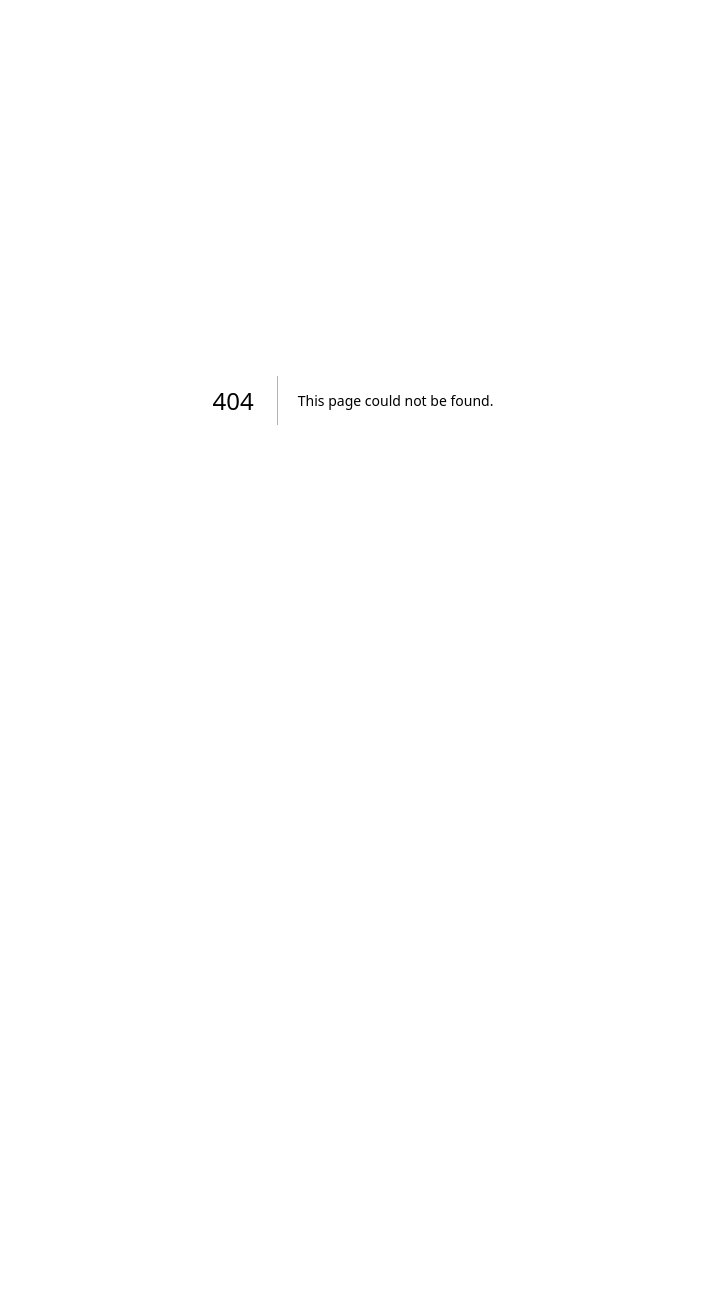
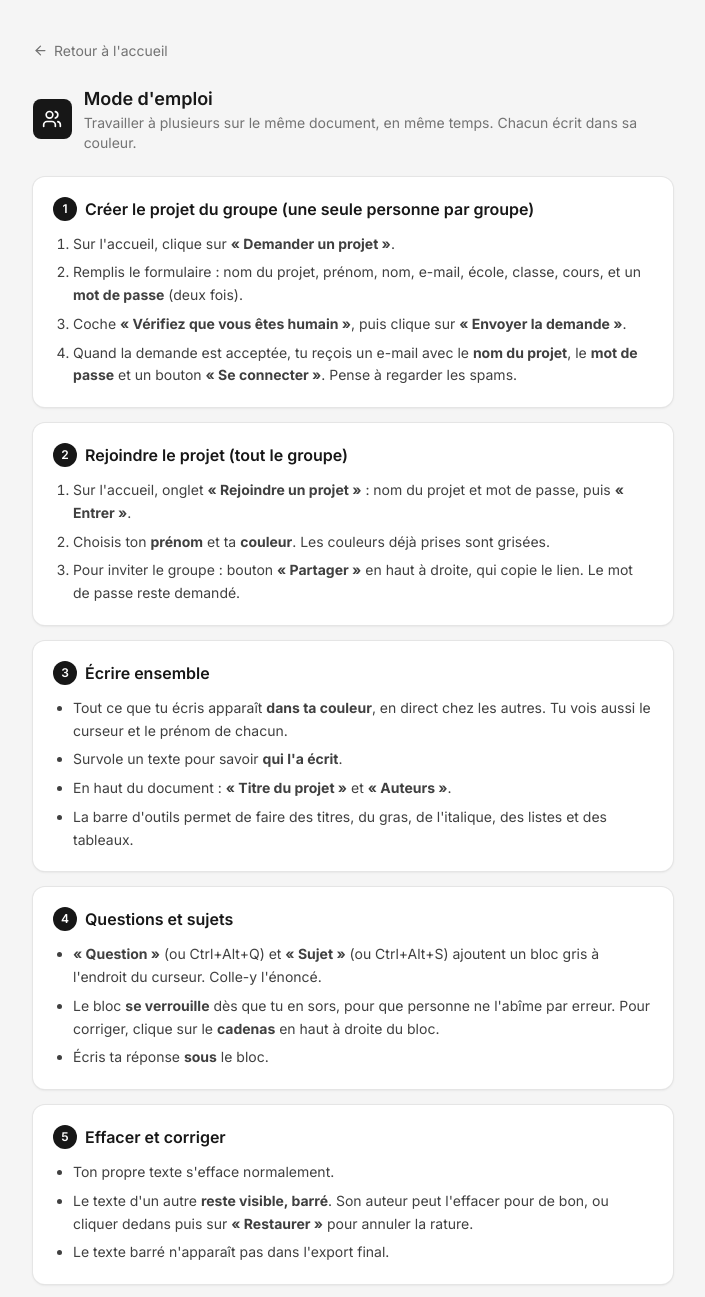
Before and after one commit to BauwensThomas/atelier-de-groupe, a Next.js app: page /aide in a window 1280 px wide. Before the commit this address had no page. Shown: the top 1297 px of the page, without its empty margins (287-992 px from the left). Before the commit the page ends 800 px from the top, so only its background shows below. Built offline with nearby package versions, Linux system fonts and the light colour scheme.

Commit message:
Page d'aide publique et lien depuis l'accueil
Mode d'emploi pour les élèves sur /aide : créer et rejoindre un
projet, écrire ensemble, questions et sujets, ratures, versions,
export. Lien "Mode d'emploi" en bas de l'accueil.

Co-Authored-By: Claude Opus 5.5 <noreply@anthropic.com>

```diff
--- /dev/null
+++ b/app/aide/page.tsx
@@ -0,0 +1,191 @@
+import type { Metadata } from "next";
+import type { ReactNode } from "react";
+import { ArrowLeft, Users } from "lucide-react";
+
+export const metadata: Metadata = {
+  title: "Mode d'emploi : Atelier de groupe",
+  description: "Comment créer, rejoindre et utiliser un projet de groupe",
+};
+
+function Section({ n, title, children }: { n: number; title: string; children: ReactNode }) {
+  return (
+    <section className="rounded-xl bg-white p-5 shadow-sm ring-1 ring-neutral-200">
+      <h2 className="mb-3 flex items-center gap-2 text-base font-semibold">
+        <span className="flex h-6 w-6 shrink-0 items-center justify-center rounded-full bg-neutral-900 text-xs font-semibold text-white">
+          {n}
+        </span>
+        {title}
+      </h2>
+      <div className="space-y-2 text-sm leading-relaxed text-neutral-700">{children}</div>
+    </section>
+  );
+}
+
+function Steps({ children }: { children: ReactNode }) {
+  return <ol className="list-decimal space-y-1.5 pl-5">{children}</ol>;
+}
+
+function Points({ children }: { children: ReactNode }) {
+  return <ul className="list-disc space-y-1.5 pl-5">{children}</ul>;
+}
+
+export default function HelpPage() {
+  const year = new Date().getFullYear();
+  return (
+    <main className="mx-auto max-w-2xl px-4 py-10">
+      <a href="/" className="mb-6 inline-flex items-center gap-1.5 text-sm text-neutral-500 hover:text-neutral-900">
+        <ArrowLeft size={15} aria-hidden />
+        Retour à l&apos;accueil
+      </a>
+
+      <div className="mb-6 flex items-center gap-3">
+        <span className="flex h-10 w-10 items-center justify-center rounded-lg bg-neutral-900 text-white">
+          <Users size={20} aria-hidden />
+        </span>
+        <div>
+          <h1 className="text-lg font-semibold">Mode d&apos;emploi</h1>
+          <p className="text-sm text-neutral-500">
+            Travailler à plusieurs sur le même document, en même temps. Chacun écrit dans sa couleur.
+          </p>
+        </div>
+      </div>
+
+      <div className="flex flex-col gap-4">
+        <Section n={1} title="Créer le projet du groupe (une seule personne par groupe)">
+          <Steps>
+            <li>
+              Sur l&apos;accueil, clique sur <strong>« Demander un projet »</strong>.
+            </li>
+            <li>
+              Remplis le formulaire : nom du projet, prénom, nom, e-mail, école, classe, cours, et un{" "}
+              <strong>mot de passe</strong> (deux fois).
+            </li>
+            <li>
+              Coche <strong>« Vérifiez que vous êtes humain »</strong>, puis clique sur{" "}
+              <strong>« Envoyer la demande »</strong>.
+            </li>
+            <li>
+              Quand la demande est acceptée, tu reçois un e-mail avec le <strong>nom du projet</strong>, le{" "}
+              <strong>mot de passe</strong> et un bouton <strong>« Se connecter »</strong>. Pense à regarder les spams.
+            </li>
+          </Steps>
+        </Section>
+
+        <Section n={2} title="Rejoindre le projet (tout le groupe)">
+          <Steps>
+            <li>
+              Sur l&apos;accueil, onglet <strong>« Rejoindre un projet »</strong> : nom du projet et mot de passe, puis{" "}
+              <strong>« Entrer »</strong>.
+            </li>
+            <li>
+              Choisis ton <strong>prénom</strong> et ta <strong>couleur</strong>. Les couleurs déjà prises sont grisées.
+            </li>
+            <li>
+              Pour inviter le groupe : bouton <strong>« Partager »</strong> en haut à droite, qui copie le lien. Le mot de
+              passe reste demandé.
+            </li>
+          </Steps>
+        </Section>
+
+        <Section n={3} title="Écrire ensemble">
+          <Points>
+            <li>
+              Tout ce que tu écris apparaît <strong>dans ta couleur</strong>, en direct chez les autres. Tu vois aussi le
+              curseur et le prénom de chacun.
+            </li>
+            <li>
+              Survole un texte pour savoir <strong>qui l&apos;a écrit</strong>.
+            </li>
+            <li>
+              En haut du document : <strong>« Titre du projet »</strong> et <strong>« Auteurs »</strong>.
+            </li>
+            <li>La barre d&apos;outils permet de faire des titres, du gras, de l&apos;italique, des listes et des tableaux.</li>
+          </Points>
+        </Section>
+
+        <Section n={4} title="Questions et sujets">
+          <Points>
+            <li>
+              <strong>« Question »</strong> (ou Ctrl+Alt+Q) et <strong>« Sujet »</strong> (ou Ctrl+Alt+S) ajoutent un
+              bloc gris à l&apos;endroit du curseur. Colle-y l&apos;énoncé.
+            </li>
+            <li>
+              Le bloc <strong>se verrouille</strong> dès que tu en sors, pour que personne ne l&apos;abîme par erreur.
+              Pour corriger, clique sur le <strong>cadenas</strong> en haut à droite du bloc.
+            </li>
+            <li>
+              Écris ta réponse <strong>sous</strong> le bloc.
+            </li>
+          </Points>
+        </Section>
+
+        <Section n={5} title="Effacer et corriger">
+          <Points>
+            <li>Ton propre texte s&apos;efface normalement.</li>
+            <li>
+              Le texte d&apos;un autre <strong>reste visible, barré</strong>. Son auteur peut l&apos;effacer pour de bon,
+              ou cliquer dedans puis sur <strong>« Restaurer »</strong> pour annuler la rature.
+            </li>
+            <li>Le texte barré n&apos;apparaît pas dans l&apos;export final.</li>
+          </Points>
+        </Section>
+
+        <Section n={6} title="Ne rien perdre">
+          <Points>
+            <li>
+              Une copie du document est faite <strong>automatiquement</strong> toutes les 10 minutes.
+            </li>
+            <li>
+              Bouton <strong>« Versions »</strong> : voir les copies, en enregistrer une, ou{" "}
+              <strong>revenir à une version précédente</strong>.
+            </li>
+            <li>
+              Le panneau <strong>« Activité »</strong> montre qui a fait quoi, et à quelle heure.
+            </li>
+          </Points>
+        </Section>
+
+        <Section n={7} title="Rendre le travail">
+          <Points>
+            <li>
+              <strong>« Exporter en Word »</strong> : un fichier .docx tout en noir, avec le titre, les auteurs et les
+              numéros de page.
+            </li>
+            <li>
+              <strong>« Imprimer / PDF »</strong> : pour imprimer, ou enregistrer en PDF.
+            </li>
+          </Points>
+        </Section>
+
+        <section className="rounded-xl bg-neutral-900 p-5 text-sm leading-relaxed text-neutral-200">
+          <h2 className="mb-3 text-base font-semibold text-white">Bon à savoir</h2>
+          <ul className="list-disc space-y-1.5 pl-5">
+            <li>
+              <strong className="text-white">Inactivité</strong> : après 5 minutes sans rien faire, tu es déconnecté.
+              Clique sur « Reprendre », pas besoin du mot de passe.
+            </li>
+            <li>
+              <strong className="text-white">Mot de passe oublié</strong> : sur l&apos;accueil, clique sur « Mot de passe
+              oublié ? » et indique l&apos;e-mail de la personne qui a créé le projet. Elle le recevra.
+            </li>
+            <li>
+              <strong className="text-white">Quitter le projet</strong> : en bas du panneau de droite. Il faudra le mot
+              de passe pour revenir.
+            </li>
+            <li>Le mot de passe du projet ne se partage qu&apos;avec ton groupe.</li>
+          </ul>
+        </section>
+      </div>
+
+      <div className="mt-8 flex flex-col items-center gap-3">
+        <a
+          href="/"
+          className="rounded-lg bg-neutral-900 px-4 py-2 text-sm font-medium text-white hover:bg-neutral-800"
+        >
+          Aller à l&apos;accueil
+        </a>
+        <p className="text-xs text-neutral-400">© {year} Belgacai</p>
+      </div>
+    </main>
+  );
+}
--- a/components/HomeScreen.tsx
+++ b/components/HomeScreen.tsx
@@ -413,7 +413,12 @@ export function HomeScreen({ projects, initialProject, year }: Props) {
         </section>
       </div>
       </div>
-      <footer className="mt-8 text-xs text-neutral-400">© {year} Belgacai</footer>
+      <footer className="mt-8 flex items-center gap-4 text-xs text-neutral-400">
+        <a href="/aide" className="font-medium text-neutral-600 underline underline-offset-2 hover:text-neutral-900">
+          Mode d&apos;emploi
+        </a>
+        <span>© {year} Belgacai</span>
+      </footer>
     </main>
   );
 }
```
